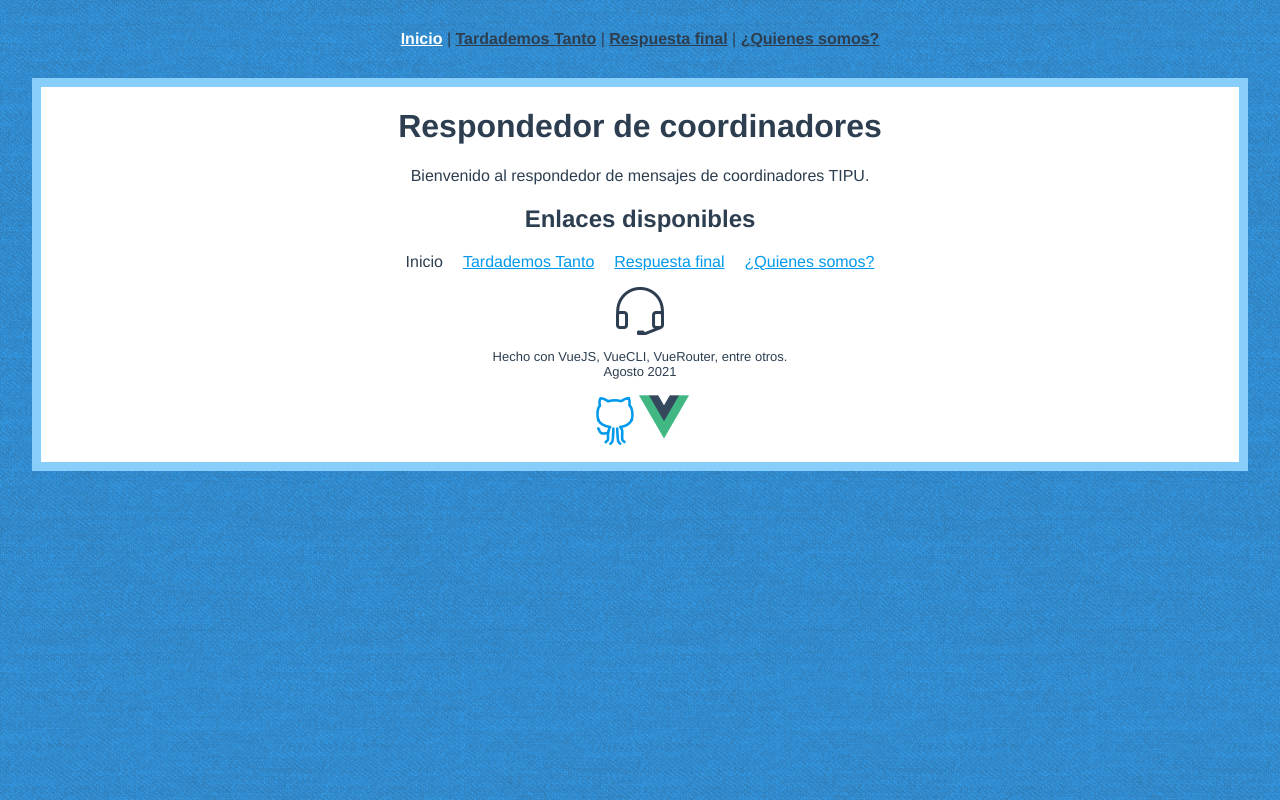
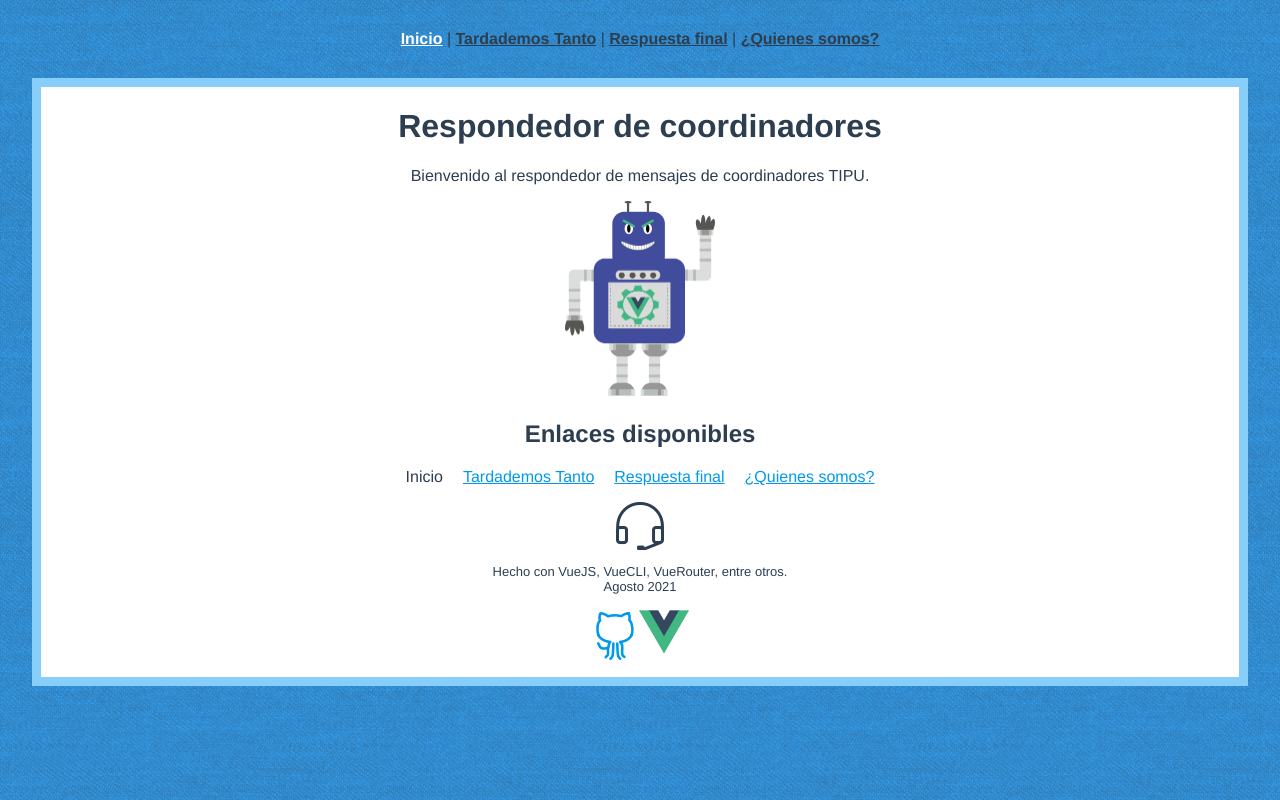
Before and after one commit to Marfullsen/respondedor-de-coordinadores, a Vue app: page / in a window 1280 px wide. Built offline with nearby package versions, Linux system fonts and the light colour scheme.

Commit message:
Feature: Imagen del robot malvado añadida al sitio.

```diff
--- a/src/components/Welcome.vue
+++ b/src/components/Welcome.vue
@@ -4,6 +4,7 @@
     <p>
       Bienvenido al respondedor de mensajes de coordinadores TIPU.<br>
     </p>
+    <img alt="Bad_Robot_Tipu" style="width: 150px" src="../assets/robot-tipu-alone.png">
     <h2>Enlaces disponibles</h2>
     <ul>
       <li>Inicio</li>
--- a/src/views/AboutMe.vue
+++ b/src/views/AboutMe.vue
@@ -9,7 +9,7 @@
       style="border-radius: 50%;
         width: 200px;
         padding-bottom: 20px;">
-    <img alt="Vue logo" src="../assets/logo.png">
+    <img alt="Vue logo" style="width: 200px" src="../assets/robot-tipu-alone.png">
   </div>
 </template>
 
```
